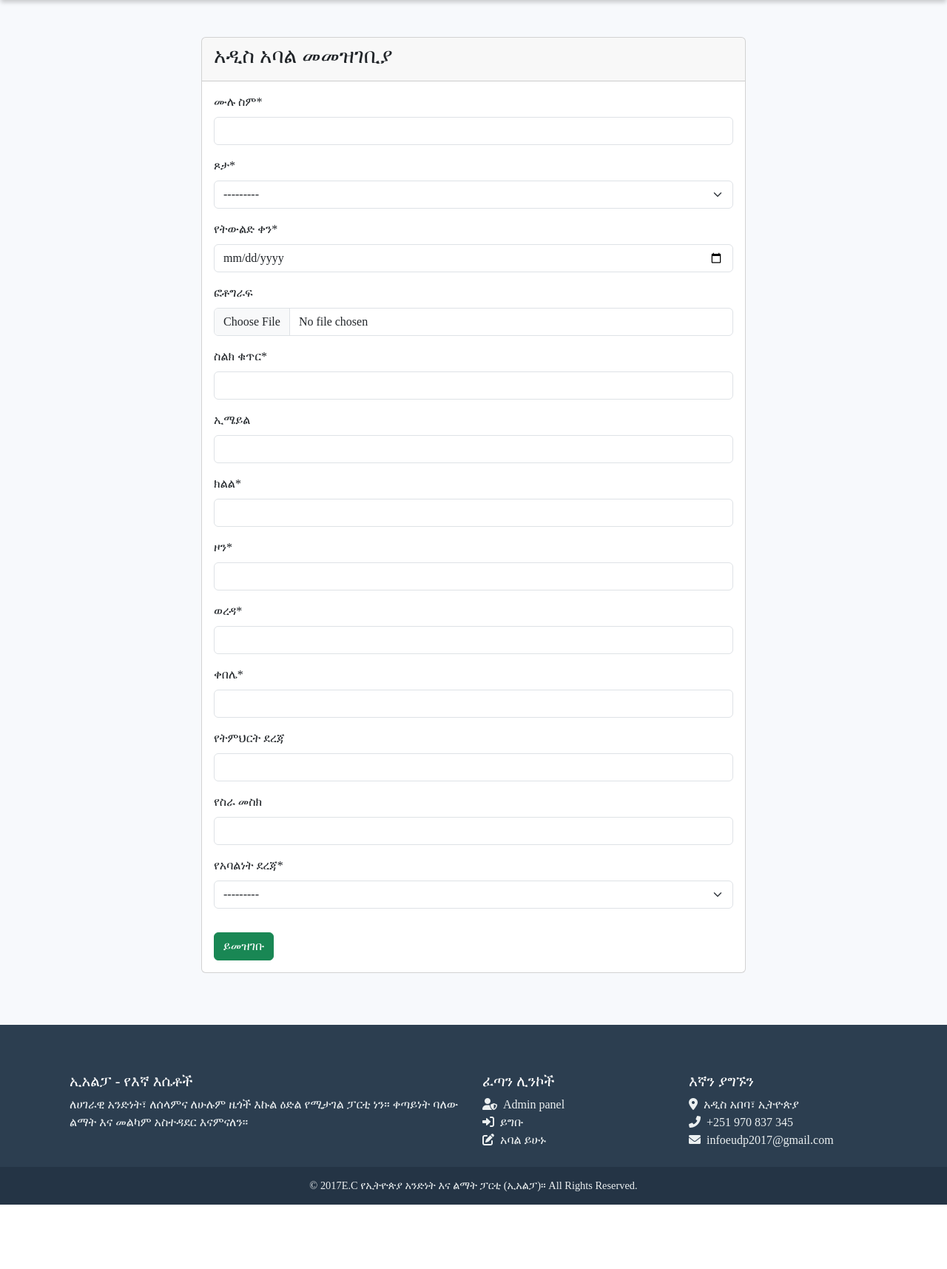
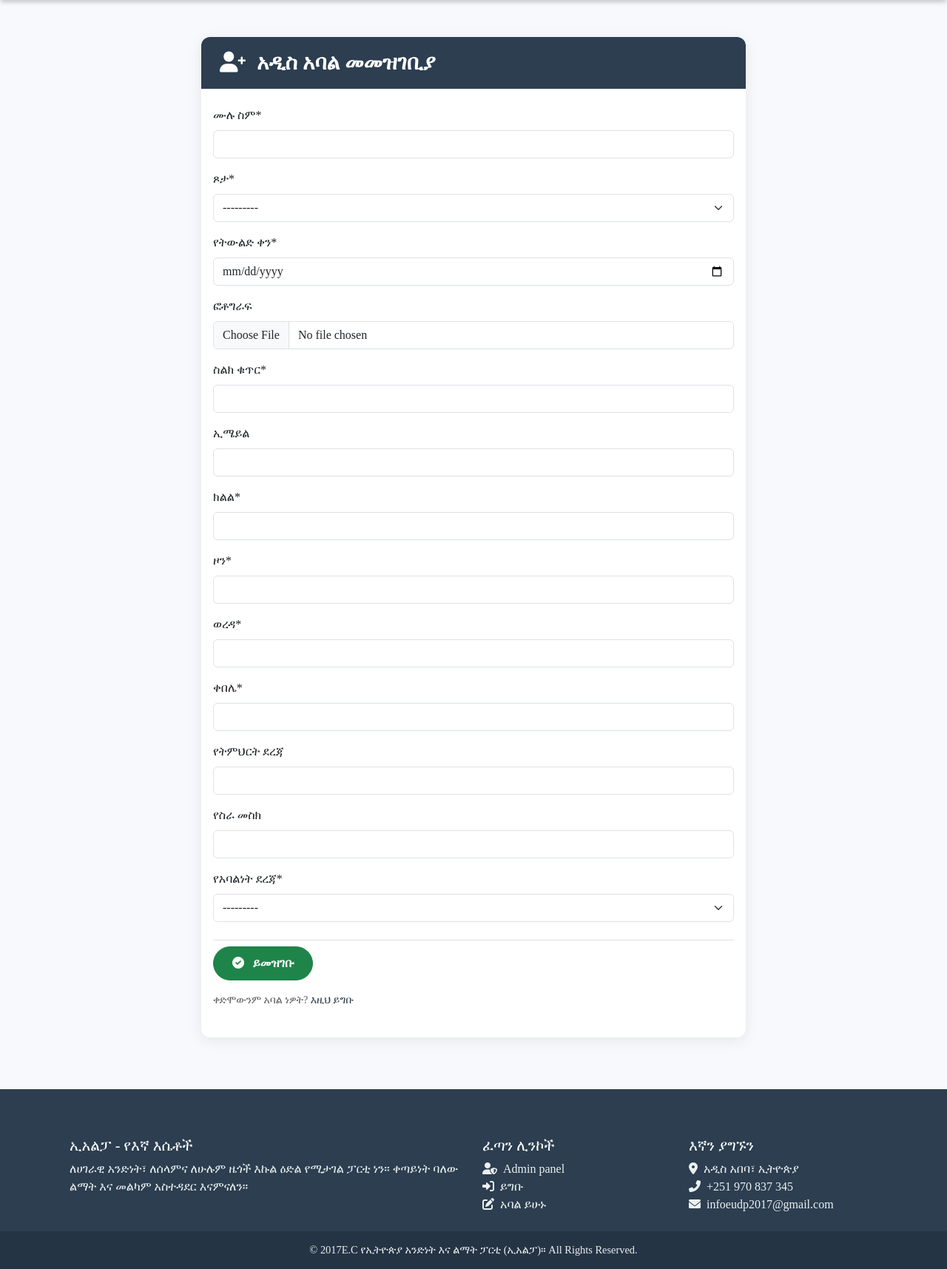
Before and after one commit to eudp-admin/eudp-members-Statistics, a Django app: page /app/register/ in a window 1280 px wide. Shown: the part 70-1785 px from the top of the page at 74% size. Before the commit the page ends 1698 px from the top, so only its background shows below. Run offline with Django 5.2, Linux system fonts and the light colour scheme; some libraries are stand-ins or nearby versions; some web fonts are replaced.

Commit message:
Update register_form.html

```diff
--- a/members/templates/members/register_form.html
+++ b/members/templates/members/register_form.html
@@ -3,19 +3,79 @@
 {% block title %}{{ page_title }}{% endblock %}
 
 {% block content %}
+<style>
+    /* ከቤዝ ቴምፕሌት ላይ ያሉትን ቀለሞች መጠቀም */
+    :root {
+        --party-dark-bg: #2c3e50; /* ለርዕስ እና ራስጌ */
+        --party-primary-color: #1e8449; /* አረንጓዴ (ለዋና አዝራር) */
+        --party-secondary-color: #176638;
+        --party-background: #f7f9fc;
+    }
+
+    /* አጠቃላይ የካርድ ዘይቤ */
+    .card-modern {
+        border: none;
+        border-radius: 12px;
+        box-shadow: 0 4px 20px rgba(0, 0, 0, 0.08);
+        overflow: hidden;
+    }
+
+    /* የካርድ ራስጌ ዘይቤ */
+    .card-header-styled {
+        background-color: var(--party-dark-bg);
+        color: white;
+        padding: 18px 25px;
+        font-weight: 600;
+        border-bottom: none;
+    }
+    .card-header-styled h3 {
+        margin-bottom: 0;
+        font-weight: 700;
+    }
+
+    /* የ'ይመዝገቡ' አዝራር */
+    .btn-submit {
+        background-color: var(--party-primary-color) !important; /* !important ለ bootstrap override */
+        border-color: var(--party-primary-color) !important;
+        color: white;
+        font-weight: bold;
+        padding: 10px 25px;
+        border-radius: 50px; /* ክብ ቅርጽ */
+        transition: background-color 0.3s ease;
+    }
+    .btn-submit:hover {
+        background-color: var(--party-secondary-color) !important;
+        border-color: var(--party-secondary-color) !important;
+    }
+
+    /* Crispy Form መለያዎች (Labels) */
+    .form-group label {
+        font-weight: 600;
+        color: #34495e;
+    }
+</style>
+
     <div class="row justify-content-center">
         <div class="col-md-8">
-            <div class="card">
-                <div class="card-header">
-                    <h3 class="card-title">{{ page_title }}</h3>
+            <div class="card card-modern">
+                <div class="card-header card-header-styled">
+                    <h3 class="card-title"><i class="fas fa-user-plus me-2"></i> {{ page_title }}</h3>
                 </div>
-                <div class="card-body">
-                    {# REMOVED: The redundant message block is deleted from here #}
+                <div class="card-body py-4">
 
                     <form method="post" enctype="multipart/form-data">
                         {% csrf_token %}
                         {{ form|crispy }}
-                        <button type="submit" class="btn btn-success mt-3">ይመዝገቡ</button>
+
+                        <div class="mt-4 pt-2 border-top">
+                            <button type="submit" class="btn btn-submit">
+                                <i class="fas fa-check-circle me-2"></i> ይመዝገቡ
+                            </button>
+
+                            <p class="mt-3 small text-muted">
+                                ቀድሞውንም አባል ነዎት? <a href="{% url 'login' %}" style="color: var(--party-dark-bg); text-decoration: none;">እዚህ ይግቡ</a>
+                            </p>
+                        </div>
                     </form>
                 </div>
             </div>
```
